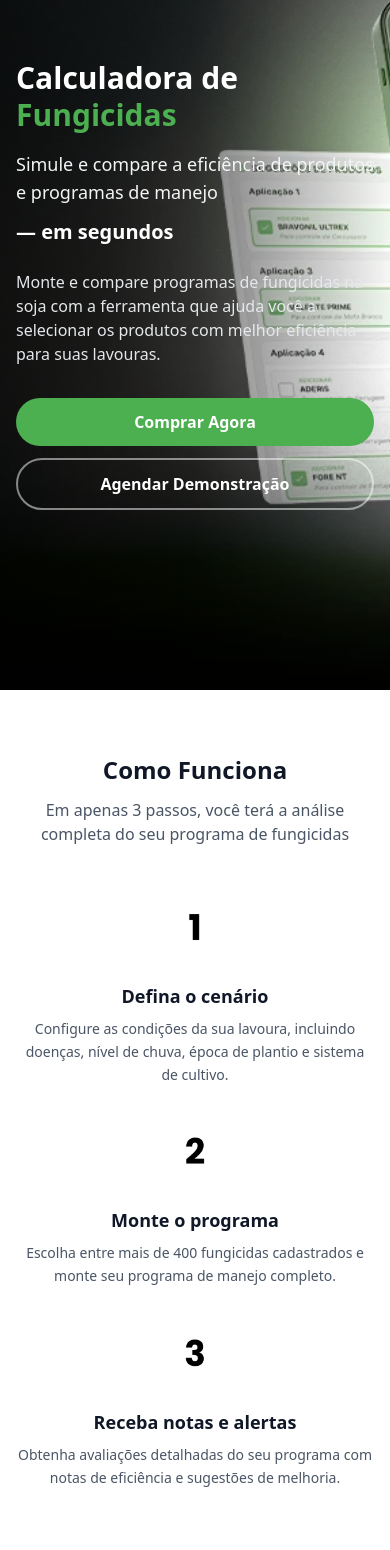
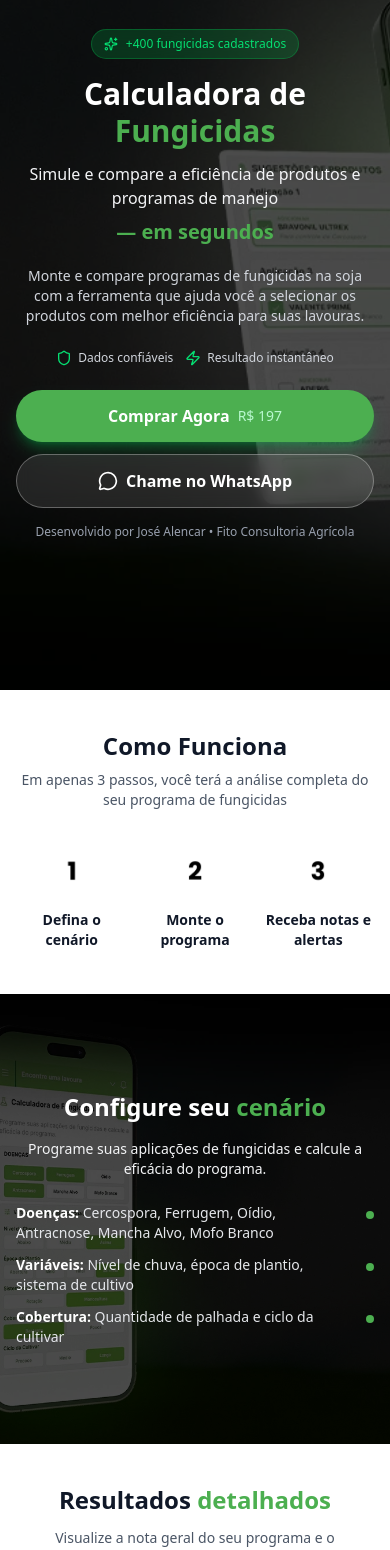
Before and after one commit to felipefito/fungicide-calculator, a Next.js app: page / in a window 390 px wide. Shown: the part 154-1704 px from the top of the page. Built offline with nearby package versions, Linux system fonts and the light colour scheme.

Commit message:
mudancas de espacamento

```diff
--- a/src/components/Calculator.tsx
+++ b/src/components/Calculator.tsx
@@ -5,19 +5,19 @@ import { motion } from "framer-motion";
 export default function Calculator() {
   return (
     <section
-      className="relative min-h-[550px] sm:min-h-[600px] md:min-h-[650px] flex items-center bg-cover bg-center bg-no-repeat"
+      className="relative min-h-[450px] sm:min-h-[500px] md:min-h-[550px] flex items-center bg-cover bg-center bg-no-repeat"
       style={{ backgroundImage: "url('/images/calculator/calculator-bg.webp')" }}
     >
-      {/* Overlay para melhor legibilidade no mobile */}
-      <div className="absolute inset-0 bg-gradient-to-l from-black/70 via-black/40 to-transparent md:from-black/60 md:via-black/30 md:to-transparent" />
+      {/* Overlay - mais forte no mobile */}
+      <div className="absolute inset-0 bg-black/70 md:bg-gradient-to-l md:from-black/70 md:via-black/40 md:to-transparent" />
 
-      <div className="relative z-10 max-w-7xl mx-auto px-4 sm:px-6 lg:px-8 py-12 sm:py-16 md:py-20 w-full">
-        {/* Texto alinhado à direita - metade da tela */}
-        <div className="flex justify-end">
-          <div className="w-full md:w-1/2 lg:w-5/12 text-right">
+      <div className="relative z-10 max-w-7xl mx-auto px-4 sm:px-6 lg:px-8 py-10 sm:py-14 md:py-16 w-full">
+        {/* Mobile: centralizado, Desktop: direita */}
+        <div className="flex justify-center md:justify-end">
+          <div className="w-full md:w-2/3 lg:w-1/2 text-center md:text-right">
             <motion.div
-              initial={{ opacity: 0, x: 30 }}
-              whileInView={{ opacity: 1, x: 0 }}
+              initial={{ opacity: 0, y: 20 }}
+              whileInView={{ opacity: 1, y: 0 }}
               viewport={{ once: true }}
               transition={{ duration: 0.6 }}
             >
@@ -26,25 +26,25 @@ export default function Calculator() {
                 <span className="text-[#4CAF50]">cenário</span>
               </h2>
 
-              <p className="text-base sm:text-lg md:text-xl text-gray-100 mb-6 sm:mb-8">
+              <p className="text-sm sm:text-base md:text-lg text-gray-100 mb-6 sm:mb-8">
                 Programe suas aplicações de fungicidas e calcule a eficácia do programa.
               </p>
 
               <div className="space-y-3 sm:space-y-4">
-                <div className="flex items-start gap-3 justify-end">
-                  <p className="text-sm sm:text-base text-gray-200">
+                <div className="flex items-start gap-3 justify-center md:justify-end">
+                  <p className="text-sm sm:text-base text-gray-200 text-left md:text-right">
                     <strong className="text-white">Doenças:</strong> Cercospora, Ferrugem, Oídio, Antracnose, Mancha Alvo, Mofo Branco
                   </p>
                   <div className="w-2 h-2 rounded-full bg-[#4CAF50] mt-2 shrink-0" />
                 </div>
-                <div className="flex items-start gap-3 justify-end">
-                  <p className="text-sm sm:text-base text-gray-200">
+                <div className="flex items-start gap-3 justify-center md:justify-end">
+                  <p className="text-sm sm:text-base text-gray-200 text-left md:text-right">
                     <strong className="text-white">Variáveis:</strong> Nível de chuva, época de plantio, sistema de cultivo
                   </p>
                   <div className="w-2 h-2 rounded-full bg-[#4CAF50] mt-2 shrink-0" />
                 </div>
-                <div className="flex items-start gap-3 justify-end">
-                  <p className="text-sm sm:text-base text-gray-200">
+                <div className="flex items-start gap-3 justify-center md:justify-end">
+                  <p className="text-sm sm:text-base text-gray-200 text-left md:text-right">
                     <strong className="text-white">Cobertura:</strong> Quantidade de palhada e ciclo da cultivar
                   </p>
                   <div className="w-2 h-2 rounded-full bg-[#4CAF50] mt-2 shrink-0" />
--- a/src/components/Footer.tsx
+++ b/src/components/Footer.tsx
@@ -6,61 +6,58 @@ import { Instagram, MessageCircle, MapPin, Building2 } from "lucide-react";
 export default function Footer() {
   return (
     <footer className="bg-[#0d1117] text-white">
-      <div className="max-w-7xl mx-auto px-4 sm:px-6 lg:px-8 py-10 sm:py-12 md:py-16">
-        <div className="grid grid-cols-1 sm:grid-cols-2 lg:grid-cols-4 gap-8 sm:gap-10 lg:gap-12">
+      <div className="max-w-7xl mx-auto px-4 sm:px-6 lg:px-8 py-8 sm:py-10 md:py-12">
+        <div className="grid grid-cols-2 lg:grid-cols-4 gap-6 sm:gap-8">
           {/* Brand */}
-          <div className="sm:col-span-2">
-            <div className="flex items-center gap-2 sm:gap-3 mb-4 sm:mb-6">
+          <div className="col-span-2">
+            <div className="flex items-center gap-2 mb-3 sm:mb-4">
               <Image
                 src="/brand/logo.svg"
                 alt="Fito Agrícola"
                 width={40}
                 height={40}
-                className="w-10 h-10 sm:w-12 sm:h-12"
+                className="w-8 h-8 sm:w-10 sm:h-10"
               />
               <div>
-                <h3 className="font-bold text-base sm:text-lg md:text-xl">Calculadora de Fungicidas</h3>
-                <p className="text-gray-400 text-xs sm:text-sm">by Fito Agrícola</p>
+                <h3 className="font-bold text-sm sm:text-base">Calculadora de Fungicidas</h3>
+                <p className="text-gray-400 text-xs">by Fito Agrícola</p>
               </div>
             </div>
-            <p className="text-gray-400 mb-4 sm:mb-6 max-w-md leading-relaxed text-sm sm:text-base">
+            <p className="text-gray-400 mb-3 sm:mb-4 max-w-md leading-relaxed text-xs sm:text-sm">
               A ferramenta que ajuda você a selecionar os produtos com melhor
-              eficiência para suas lavouras. Monte e compare programas de
-              fungicidas na soja em segundos.
+              eficiência para suas lavouras.
             </p>
 
             {/* App Store Links */}
-            <div className="flex flex-wrap gap-3 sm:gap-4">
+            <div className="flex flex-wrap gap-2 sm:gap-3">
               <a
-                href="#"
-                className="bg-gray-800 hover:bg-gray-700 px-3 sm:px-4 py-2 rounded-lg flex items-center gap-2 transition-colors"
+                href="https://apps.apple.com"
+                target="_blank"
+                rel="noopener noreferrer"
+                className="bg-gray-800 hover:bg-gray-700 px-2 sm:px-3 py-1.5 rounded-lg flex items-center gap-1.5 transition-colors"
+                aria-label="Baixar na App Store"
               >
-                <svg
-                  className="w-5 h-5 sm:w-6 sm:h-6"
-                  viewBox="0 0 24 24"
-                  fill="currentColor"
-                >
+                <svg className="w-4 h-4" viewBox="0 0 24 24" fill="currentColor" aria-hidden="true">
                   <path d="M18.71 19.5c-.83 1.24-1.71 2.45-3.05 2.47-1.34.03-1.77-.79-3.29-.79-1.53 0-2 .77-3.27.82-1.31.05-2.3-1.32-3.14-2.53C4.25 17 2.94 12.45 4.7 9.39c.87-1.52 2.43-2.48 4.12-2.51 1.28-.02 2.5.87 3.29.87.78 0 2.26-1.07 3.81-.91.65.03 2.47.26 3.64 1.98-.09.06-2.17 1.28-2.15 3.81.03 3.02 2.65 4.03 2.68 4.04-.03.07-.42 1.44-1.38 2.83M13 3.5c.73-.83 1.94-1.46 2.94-1.5.13 1.17-.34 2.35-1.04 3.19-.69.85-1.83 1.51-2.95 1.42-.15-1.15.41-2.35 1.05-3.11z" />
                 </svg>
                 <div className="text-left">
-                  <p className="text-[10px] sm:text-xs text-gray-400">Baixe na</p>
-                  <p className="text-xs sm:text-sm font-semibold">App Store</p>
+                  <p className="text-[8px] sm:text-[10px] text-gray-400">Baixe na</p>
+                  <p className="text-[10px] sm:text-xs font-semibold">App Store</p>
                 </div>
               </a>
               <a
-                href="#"
-                className="bg-gray-800 hover:bg-gray-700 px-3 sm:px-4 py-2 rounded-lg flex items-center gap-2 transition-colors"
+                href="https://play.google.com"
+                target="_blank"
+                rel="noopener noreferrer"
+                className="bg-gray-800 hover:bg-gray-700 px-2 sm:px-3 py-1.5 rounded-lg flex items-center gap-1.5 transition-colors"
+                aria-label="Baixar no Google Play"
               >
-                <svg
-                  className="w-5 h-5 sm:w-6 sm:h-6"
-                  viewBox="0 0 24 24"
-                  fill="currentColor"
-                >
+                <svg className="w-4 h-4" viewBox="0 0 24 24" fill="currentColor" aria-hidden="true">
                   <path d="M3,20.5V3.5C3,2.91 3.34,2.39 3.84,2.15L13.69,12L3.84,21.85C3.34,21.6 3,21.09 3,20.5M16.81,15.12L6.05,21.34L14.54,12.85L16.81,15.12M20.16,10.81C20.5,11.08 20.75,11.5 20.75,12C20.75,12.5 20.53,12.9 20.18,13.18L17.89,14.5L15.39,12L17.89,9.5L20.16,10.81M6.05,2.66L16.81,8.88L14.54,11.15L6.05,2.66Z" />
                 </svg>
                 <div className="text-left">
-                  <p className="text-[10px] sm:text-xs text-gray-400">Disponível no</p>
-                  <p className="text-xs sm:text-sm font-semibold">Google Play</p>
+                  <p className="text-[8px] sm:text-[10px] text-gray-400">Disponível no</p>
+                  <p className="text-[10px] sm:text-xs font-semibold">Google Play</p>
                 </div>
               </a>
             </div>
@@ -68,16 +65,16 @@ export default function Footer() {
 
           {/* Contact */}
           <div>
-            <h4 className="font-bold text-base sm:text-lg mb-4 sm:mb-6">Contato</h4>
-            <ul className="space-y-3 sm:space-y-4">
+            <h4 className="font-bold text-xs sm:text-sm mb-3">Contato</h4>
+            <ul className="space-y-2">
               <li>
                 <a
                   href="https://api.whatsapp.com/send?phone=5554996219771"
                   target="_blank"
                   rel="noopener noreferrer"
-                  className="flex items-center gap-2 sm:gap-3 text-gray-400 hover:text-green-400 transition-colors text-sm sm:text-base"
+                  className="flex items-center gap-2 text-gray-400 hover:text-green-400 transition-colors text-xs sm:text-sm"
                 >
-                  <MessageCircle className="w-4 h-4 sm:w-5 sm:h-5 shrink-0" />
+                  <MessageCircle className="w-3.5 h-3.5 shrink-0" />
                   <span>+55 54 99621-9771</span>
                 </a>
               </li>
@@ -86,14 +83,14 @@ export default function Footer() {
                   href="https://instagram.com/josedealencar.jr"
                   target="_blank"
                   rel="noopener noreferrer"
-                  className="flex items-center gap-2 sm:gap-3 text-gray-400 hover:text-green-400 transition-colors text-sm sm:text-base"
+                  className="flex items-center gap-2 text-gray-400 hover:text-green-400 transition-colors text-xs sm:text-sm"
                 >
-                  <Instagram className="w-4 h-4 sm:w-5 sm:h-5 shrink-0" />
+                  <Instagram className="w-3.5 h-3.5 shrink-0" />
                   <span>@josedealencar.jr</span>
                 </a>
               </li>
-              <li className="flex items-center gap-2 sm:gap-3 text-gray-400 text-sm sm:text-base">
-                <MapPin className="w-4 h-4 sm:w-5 sm:h-5 shrink-0" />
+              <li className="flex items-center gap-2 text-gray-400 text-xs sm:text-sm">
+                <MapPin className="w-3.5 h-3.5 shrink-0" />
                 <span>Lagoa Vermelha – RS</span>
               </li>
             </ul>
@@ -101,40 +98,34 @@ export default function Footer() {
 
           {/* Company */}
           <div>
-            <h4 className="font-bold text-base sm:text-lg mb-4 sm:mb-6">Empresa</h4>
-            <ul className="space-y-3 sm:space-y-4">
-              <li className="flex items-start gap-2 sm:gap-3 text-gray-400">
-                <Building2 className="w-4 h-4 sm:w-5 sm:h-5 shrink-0 mt-0.5" />
+            <h4 className="font-bold text-xs sm:text-sm mb-3">Empresa</h4>
+            <ul className="space-y-2">
+              <li className="flex items-start gap-2 text-gray-400">
+                <Building2 className="w-3.5 h-3.5 shrink-0 mt-0.5" />
                 <div>
-                  <p className="font-medium text-white text-sm sm:text-base">
-                    Fito Consultoria Agrícola Ltda
+                  <p className="font-medium text-white text-xs sm:text-sm">
+                    Fito Consultoria Agrícola
                   </p>
-                  <p className="text-xs sm:text-sm">CNPJ: 33.808.135-0001/37</p>
+                  <p className="text-[10px] sm:text-xs">CNPJ: 33.808.135-0001/37</p>
                 </div>
               </li>
               <li className="text-gray-400">
-                <p className="font-medium text-white text-sm sm:text-base">Desenvolvedor</p>
-                <p className="text-xs sm:text-sm">José Alencar</p>
+                <p className="font-medium text-white text-xs sm:text-sm">Desenvolvedor</p>
+                <p className="text-[10px] sm:text-xs">José Alencar</p>
               </li>
             </ul>
           </div>
         </div>
 
         {/* Bottom */}
-        <div className="border-t border-gray-800 mt-8 sm:mt-10 md:mt-12 pt-6 sm:pt-8">
-          <div className="flex flex-col sm:flex-row items-center justify-between gap-3 sm:gap-4">
-            <p className="text-gray-400 text-xs sm:text-sm text-center sm:text-left">
-              © {new Date().getFullYear()} Calculadora de Fungicidas. Todos os
-              direitos reservados.
+        <div className="border-t border-gray-800 mt-6 sm:mt-8 pt-4 sm:pt-6">
+          <div className="flex flex-col sm:flex-row items-center justify-between gap-2">
+            <p className="text-gray-400 text-[10px] sm:text-xs text-center sm:text-left">
+              © {new Date().getFullYear()} Calculadora de Fungicidas. Todos os direitos reservados.
             </p>
-            <p className="text-gray-500 text-xs sm:text-sm">
+            <p className="text-gray-500 text-[10px] sm:text-xs">
               Desenvolvido por{" "}
-              <a
-                href="#"
-                className="text-green-400 hover:text-green-300 transition-colors"
-              >
-                @OVERPAGES
-              </a>
+              <span className="text-green-400">@OVERPAGES</span>
             </p>
           </div>
         </div>
--- a/src/components/Hero.tsx
+++ b/src/components/Hero.tsx
@@ -1,6 +1,7 @@
 "use client";
 
 import { motion } from "framer-motion";
+import { MessageCircle, Sparkles, Shield, Zap } from "lucide-react";
 
 interface HeroProps {
   onOpenModal: () => void;
@@ -12,63 +13,119 @@ export default function Hero({ onOpenModal }: HeroProps) {
       className="relative min-h-screen flex items-center bg-cover bg-center bg-no-repeat"
       style={{ backgroundImage: "url('/images/hero/hero-bg.webp')" }}
     >
-      {/* Overlay para melhor legibilidade - mais forte no mobile */}
-      <div className="absolute inset-0 bg-gradient-to-r from-black/70 via-black/50 to-transparent md:from-black/60 md:via-black/30 md:to-transparent" />
+      {/* Overlay - mais forte no mobile para legibilidade */}
+      <div className="absolute inset-0 bg-black/70 md:bg-gradient-to-r md:from-black/80 md:via-black/50 md:to-transparent" />
 
-      <div className="relative z-10 max-w-7xl mx-auto px-4 sm:px-6 lg:px-8 pt-24 pb-16 sm:pt-28 sm:pb-20 w-full">
-        <div className="w-full md:w-1/2 lg:w-5/12">
+      {/* Glow effect */}
+      <div className="absolute top-1/4 left-1/4 w-96 h-96 bg-green-500/20 rounded-full blur-3xl hidden md:block" />
+
+      <div className="relative z-10 max-w-7xl mx-auto px-4 sm:px-6 lg:px-8 pt-20 pb-12 sm:pt-24 sm:pb-16 w-full">
+        <div className="w-full md:w-2/3 lg:w-1/2 text-center md:text-left">
           <motion.div
             initial={{ opacity: 0, y: 20 }}
             animate={{ opacity: 1, y: 0 }}
             transition={{ duration: 0.6 }}
           >
-            <h1 className="text-3xl sm:text-4xl md:text-5xl lg:text-6xl font-bold text-white leading-tight mb-4 sm:mb-6">
+            {/* Badge */}
+            <motion.div
+              initial={{ opacity: 0, scale: 0.9 }}
+              animate={{ opacity: 1, scale: 1 }}
+              transition={{ duration: 0.5, delay: 0.2 }}
+              className="inline-flex items-center gap-2 bg-green-500/20 backdrop-blur-sm border border-green-500/30 text-green-400 px-3 py-1.5 rounded-full text-xs sm:text-sm font-medium mb-4 sm:mb-6"
+            >
+              <Sparkles className="w-3.5 h-3.5" />
+              +400 fungicidas cadastrados
+            </motion.div>
+
+            <h1 className="text-3xl sm:text-4xl md:text-5xl lg:text-6xl font-bold text-white leading-tight mb-3 sm:mb-4">
               Calculadora de{" "}
-              <span className="text-[#4CAF50]">Fungicidas</span>
+              <span className="text-[#4CAF50] relative">
+                Fungicidas
+                <svg
+                  className="absolute -bottom-1 left-0 w-full h-2 text-green-500/50 hidden sm:block"
+                  viewBox="0 0 200 8"
+                  preserveAspectRatio="none"
+                >
+                  <path
+                    d="M0 7 Q50 0 100 7 Q150 14 200 7"
+                    fill="none"
+                    stroke="currentColor"
+                    strokeWidth="3"
+                  />
+                </svg>
+              </span>
             </h1>
 
-            <p className="text-lg sm:text-xl md:text-2xl text-gray-100 mb-3 sm:mb-4">
+            <p className="text-base sm:text-lg md:text-xl lg:text-2xl text-gray-100 mb-2 sm:mb-3">
               Simule e compare a eficiência de produtos e programas de manejo
             </p>
 
-            <p className="text-xl sm:text-2xl md:text-3xl font-semibold text-white mb-6 sm:mb-8">
+            <p className="text-xl sm:text-2xl md:text-3xl lg:text-4xl font-bold text-[#4CAF50] mb-5 sm:mb-6">
               — em segundos
             </p>
 
-            <p className="text-base sm:text-lg text-gray-200 mb-8 sm:mb-10 max-w-lg">
+            <p className="text-sm sm:text-base md:text-lg text-gray-300 mb-6 sm:mb-8 max-w-lg mx-auto md:mx-0">
               Monte e compare programas de fungicidas na soja com a ferramenta
               que ajuda você a selecionar os produtos com melhor eficiência para
               suas lavouras.
             </p>
 
+            {/* Features mini badges */}
+            <div className="flex flex-wrap items-center justify-center md:justify-start gap-3 sm:gap-4 mb-6 sm:mb-8">
+              <div className="flex items-center gap-1.5 text-gray-300 text-xs sm:text-sm">
+                <Shield className="w-4 h-4 text-green-400" />
+                <span>Dados confiáveis</span>
+              </div>
+              <div className="flex items-center gap-1.5 text-gray-300 text-xs sm:text-sm">
+                <Zap className="w-4 h-4 text-green-400" />
+                <span>Resultado instantâneo</span>
+              </div>
+            </div>
+
             {/* CTA Buttons */}
-            <div className="flex flex-col sm:flex-row gap-3 sm:gap-4">
-              <button
+            <div className="flex flex-col sm:flex-row gap-3 sm:gap-4 justify-center md:justify-start">
+              <motion.button
                 type="button"
                 onClick={onOpenModal}
-                className="bg-[#4CAF50] hover:bg-[#2E7D32] text-white font-semibold px-6 sm:px-8 py-3 sm:py-4 rounded-full transition-all duration-300 hover:shadow-xl hover:shadow-green-500/30 hover:-translate-y-1 text-base sm:text-lg"
+                whileHover={{ scale: 1.02 }}
+                whileTap={{ scale: 0.98 }}
+                className="bg-[#4CAF50] hover:bg-[#2E7D32] text-white font-bold px-6 sm:px-8 py-3.5 sm:py-4 rounded-full transition-all duration-300 shadow-lg shadow-green-500/30 hover:shadow-xl hover:shadow-green-500/40 text-base sm:text-lg flex items-center justify-center gap-2"
               >
-                Comprar Agora
-              </button>
-              <a
-                href="https://api.whatsapp.com/send?phone=5554996219771&text=Ol%C3%A1!%20Gostaria%20de%20agendar%20uma%20demonstra%C3%A7%C3%A3o%20da%20Calculadora%20de%20Fungicidas."
+                <span>Comprar Agora</span>
+                <span className="text-green-200 font-normal text-sm sm:text-base">R$ 197</span>
+              </motion.button>
+              <motion.a
+                href="https://api.whatsapp.com/send?phone=5554996219771&text=Ol%C3%A1!%20Gostaria%20de%20saber%20mais%20sobre%20a%20Calculadora%20de%20Fungicidas."
                 target="_blank"
                 rel="noopener noreferrer"
-                className="text-white hover:text-[#4CAF50] font-semibold px-6 sm:px-8 py-3 sm:py-4 rounded-full border-2 border-white/50 hover:border-[#4CAF50] transition-all duration-300 text-center text-base sm:text-lg"
+                whileHover={{ scale: 1.02 }}
+                whileTap={{ scale: 0.98 }}
+                className="bg-white/10 backdrop-blur-sm hover:bg-white/20 text-white font-semibold px-6 sm:px-8 py-3.5 sm:py-4 rounded-full border border-white/30 hover:border-green-400 transition-all duration-300 text-center text-base sm:text-lg flex items-center justify-center gap-2"
               >
-                Agendar Demonstração
-              </a>
+                <MessageCircle className="w-5 h-5" />
+                Chame no WhatsApp
+              </motion.a>
             </div>
+
+            {/* Trust indicator */}
+            <motion.p
+              initial={{ opacity: 0 }}
+              animate={{ opacity: 1 }}
+              transition={{ delay: 0.8 }}
+              className="text-gray-400 text-xs sm:text-sm mt-4 sm:mt-6"
+            >
+              Desenvolvido por José Alencar • Fito Consultoria Agrícola
+            </motion.p>
           </motion.div>
         </div>
       </div>
 
-      {/* Scroll indicator - hidden on very small screens */}
+      {/* Scroll indicator - hidden on mobile */}
       <motion.div
         initial={{ opacity: 0 }}
         animate={{ opacity: 1 }}
         transition={{ delay: 1, duration: 0.5 }}
-        className="absolute bottom-6 sm:bottom-8 left-1/2 -translate-x-1/2 hidden sm:block"
+        className="absolute bottom-6 sm:bottom-8 left-1/2 -translate-x-1/2 hidden md:block"
       >
         <a
           href="#como-funciona"
--- a/src/components/HowItWorks.tsx
+++ b/src/components/HowItWorks.tsx
@@ -26,7 +26,7 @@ const steps = [
 
 export default function HowItWorks() {
   return (
-    <section id="como-funciona" className="py-16 sm:py-20 md:py-24 bg-white">
+    <section id="como-funciona" className="py-10 sm:py-14 md:py-16 bg-white">
       <div className="max-w-7xl mx-auto px-4 sm:px-6 lg:px-8">
         {/* Section Header */}
         <motion.div
@@ -34,45 +34,45 @@ export default function HowItWorks() {
           whileInView={{ opacity: 1, y: 0 }}
           viewport={{ once: true }}
           transition={{ duration: 0.5 }}
-          className="text-center mb-10 sm:mb-12 md:mb-16"
+          className="text-center mb-8 sm:mb-10 md:mb-12"
         >
-          <h2 className="text-2xl sm:text-3xl md:text-4xl lg:text-5xl font-bold text-gray-900 mb-3 sm:mb-4">
+          <h2 className="text-2xl sm:text-3xl md:text-4xl font-bold text-gray-900 mb-2 sm:mb-3">
             Como Funciona
           </h2>
-          <p className="text-base sm:text-lg md:text-xl text-gray-600 max-w-2xl mx-auto">
+          <p className="text-sm sm:text-base md:text-lg text-gray-600 max-w-2xl mx-auto">
             Em apenas 3 passos, você terá a análise completa do seu programa de
             fungicidas
           </p>
         </motion.div>
 
         {/* Steps */}
-        <div className="grid sm:grid-cols-2 md:grid-cols-3 gap-6 sm:gap-8 lg:gap-12">
+        <div className="grid grid-cols-3 gap-3 sm:gap-6 md:gap-10">
           {steps.map((step, index) => (
             <motion.div
               key={step.title}
-              initial={{ opacity: 0, y: 30 }}
+              initial={{ opacity: 0, y: 20 }}
               whileInView={{ opacity: 1, y: 0 }}
               viewport={{ once: true }}
-              transition={{ duration: 0.5, delay: index * 0.15 }}
+              transition={{ duration: 0.5, delay: index * 0.1 }}
               className="text-center"
             >
               {/* Número grande */}
-              <div className="flex justify-center mb-4 sm:mb-6">
+              <div className="flex justify-center mb-3 sm:mb-4">
                 <Image
                   src={step.number}
                   alt={`Passo ${index + 1}`}
                   width={120}
                   height={120}
-                  className="w-20 h-20 sm:w-24 sm:h-24 md:w-28 md:h-28 lg:w-32 lg:h-32 object-contain"
+                  className="w-14 h-14 sm:w-20 sm:h-20 md:w-24 md:h-24 object-contain"
                   quality={90}
                 />
               </div>
 
               {/* Content */}
-              <h3 className="text-lg sm:text-xl md:text-2xl font-bold text-gray-900 mb-2 sm:mb-3">
+              <h3 className="text-sm sm:text-base md:text-xl font-bold text-gray-900 mb-1 sm:mb-2">
                 {step.title}
               </h3>
-              <p className="text-sm sm:text-base text-gray-600 leading-relaxed">
+              <p className="text-xs sm:text-sm text-gray-600 leading-relaxed hidden sm:block">
                 {step.description}
               </p>
             </motion.div>
```
Also changed, not shown: src/components/Demo.tsx (+25 -25 lines), src/components/History.tsx (+12 -9 lines), src/components/Pricing.tsx (+20 -20 lines), src/components/Results.tsx (+18 -18 lines), src/components/WhatsAppCTA.tsx (+12 -13 lines).
